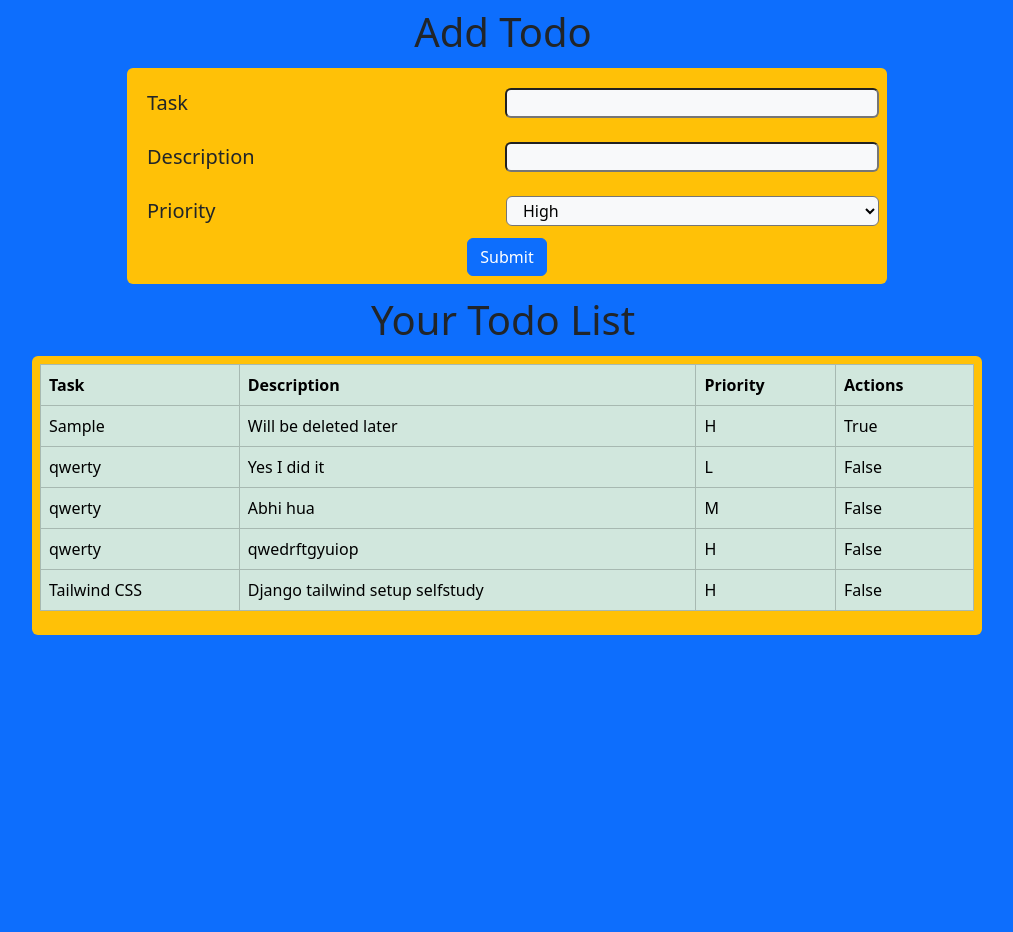
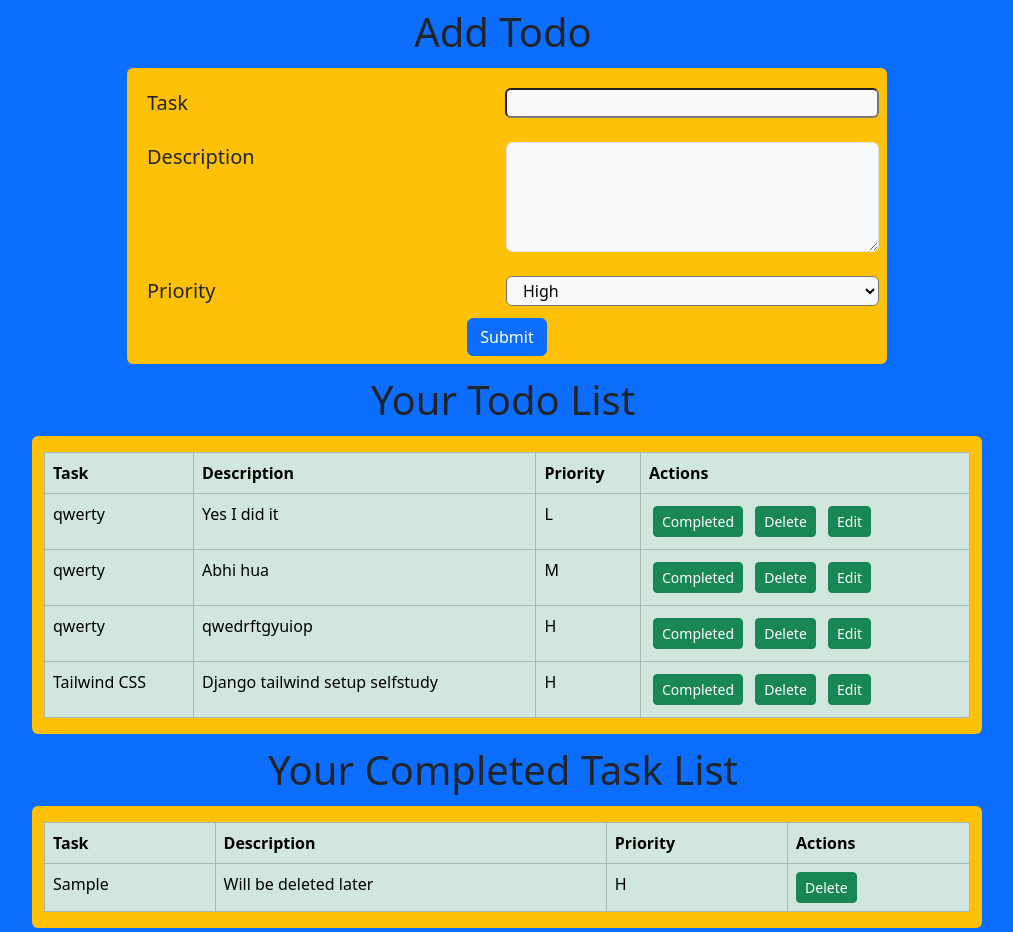
Before and after one commit to ILEEM/TODO, a Django app: page / in a window 1280 px wide. Shown: the whole page, without its empty margins (137-1150 px from the left). Before the commit the page ends 635 px from the top, so only its background shows below. Run offline with Django 5.2, Linux system fonts and the light colour scheme; data comes from the database, SQL or seed files in the repository; both versions use the stored data as it was after the commit.

Commit message:
Added Functions to App

```diff
--- a/TODO/urls.py
+++ b/TODO/urls.py
@@ -20,5 +20,8 @@ from todoapp import views
 
 urlpatterns = [
     path('admin/', admin.site.urls),
-    path('',views.home),
+    path('',views.home,name='home'),
+    path('completed/<int:id>/',views.complete_todo,name='complete_todo'),
+    path('delete/<int:id>/',views.delete_todo,name='delete_todo'),
+    path('edit/<int:id>/',views.edit_todo,name='edit_todo'),
 ]
--- a/todoapp/templates/todo_home.html
+++ b/todoapp/templates/todo_home.html
@@ -17,7 +17,7 @@
                 <div class="form-group p-1 container">
                     <div class="row p-2">
                         <label for="description" class="col fs-5 text-start">Description</label>
-                        <input type="text" id="description" name="description" class="bg-light rounded col">
+                        <textarea class="form-control bg-light rounded col" id="description" name="description" rows="4" required></textarea>
                     </div>
                 </div>
                 <div class="form-group p-1">
@@ -43,7 +43,7 @@
 <div class="container">
     <div class="row">
         <div class="col-sm-1"></div>
-        <div class="col-sm-10 col bg-warning rounded p-2 m-1">
+        <div class="col-sm-10 col bg-warning rounded pt-3 m-1">
             <table class="table table-success table-hover table-bordered">
                 <tr>
                     <th>Task</th>
@@ -56,12 +56,37 @@
                     <td>{{ todo.Task }}</td>
                     <td>{{ todo.Description }}</td>
                     <td>{{ todo.Priority }}</td>
-                    <td>{{ todo.Status }}</td>
-                    {% comment %} <td>
-                        <a href="{% url 'edit_todo' todo.id %}" class="btn btn-warning btn-sm">Edit</a>
-                        <a href="{% url 'complete_todo' todo.id %}" class="btn btn-success btn-sm">Completed</a>
-                        <a href="{% url 'delete_todo' todo.id %}" class="btn btn-danger btn-sm">Delete</a>
-                    </td> {% endcomment %}
+                    <td>
+                        <a href="{% url 'complete_todo' todo.id %}" class="btn btn-success btn-sm m-1">Completed</a>
+                        <a href="{% url 'delete_todo' todo.id %}" class="btn btn-success btn-sm m-1">Delete</a>
+                        <a href="{% url 'edit_todo' todo.id %}" class="btn btn-success btn-sm m-1">Edit</a>
+                    </td>
+                </tr>{% endfor %}
+            </table>
+        </div>
+        <div class="col-sm-1"></div>
+    </div>
+</div>
+<h1 class="text-center m-2">Your Completed Task List</h1>
+<div class="container">
+    <div class="row">
+        <div class="col-sm-1"></div>
+        <div class="col-sm-10 col bg-warning rounded pt-3 m-1">
+            <table class="table table-success table-hover table-bordered">
+                <tr>
+                    <th>Task</th>
+                    <th>Description</th>
+                    <th>Priority</th>
+                    <th>Actions</th>
+                </tr>
+                {% for todo in completed %}
+                <tr>
+                    <td>{{ todo.Task }}</td>
+                    <td>{{ todo.Description }}</td>
+                    <td>{{ todo.Priority }}</td>
+                    <td>
+                        <a href="{% url 'delete_todo' todo.id %}" class="btn btn-success btn-sm">Delete</a>
+                    </td>
                 </tr>{% endfor %}
             </table>
         </div>
--- a/todoapp/views.py
+++ b/todoapp/views.py
@@ -1,7 +1,37 @@
-from django.shortcuts import render
+from django.shortcuts import get_object_or_404, redirect, render
+
+from todoapp.forms import TodoForm
 from .models import Todo
 
 # Create your views here.
 def home(request):
-    todos = Todo.objects.all()
-    return render(request,'todo_home.html',{'todos':todos})
+    todos = Todo.objects.filter(Status=False)
+    completed = Todo.objects.filter(Status=True)
+    if request.method == "POST":
+        task = request.POST.get('task')
+        desc = request.POST.get('description')
+        priority = request.POST.get('priority')
+        new_todo = Todo(Task=task,Description=desc,Priority=priority)
+        new_todo.save()
+    return render(request,'todo_home.html',{'todos':todos,'completed':completed})
+
+def complete_todo(request, id):
+    todo = get_object_or_404(Todo,id=id)
+    todo.Status = True
+    todo.save()
+    return redirect('home')
+
+def delete_todo(request, id):
+    todo = get_object_or_404(Todo,id=id)
+    todo.delete()
+    return redirect('home')
+
+def edit_todo(request, id):
+    todo = get_object_or_404(Todo, id=id)
+    if request.method == 'POST':
+        todo.Task = request.POST.get('task')
+        todo.Description = request.POST.get('description')
+        todo.Priority = request.POST.get('priority')
+        todo.save()
+        return redirect('home')
+    return render(request, 'edit_todo.html', {'todo': todo})
```
Also changed, not shown: todoapp/forms.py (added, +7 -0 lines), todoapp/templates/edit_todo.html (added, +42 -0 lines), db.sqlite3.
